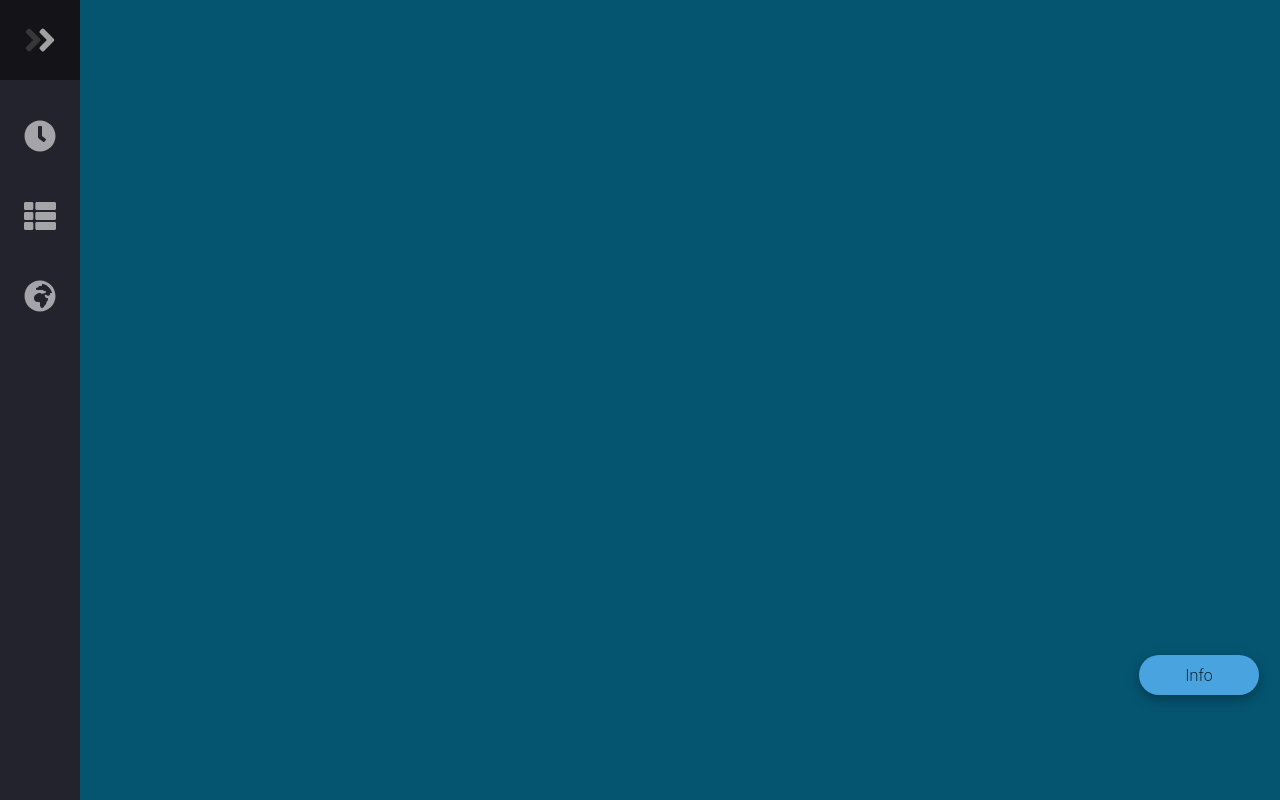
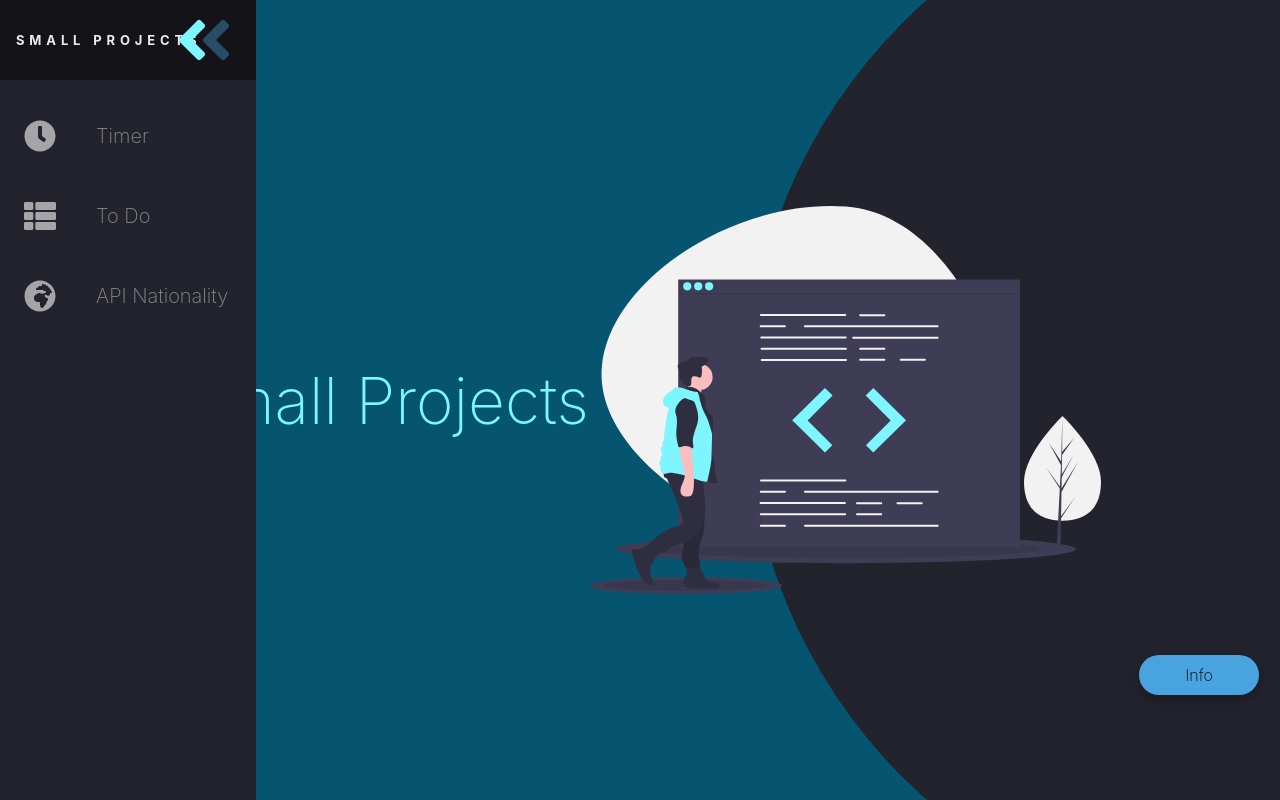
Before and after one commit to MVikis/Small-Projects, a React (Create React App) app: page /Small-Projects/timer in a window 1280 px wide. Built offline with nearby package versions, Linux system fonts and the light colour scheme.

Commit message:
Changed design of home page

```diff
--- a/src/App.js
+++ b/src/App.js
@@ -13,6 +13,7 @@ import Info from './components/Universal/Info';
 
 
 
+
 library.add( faThList, faClock, faPlusCircle, faCheckCircle, faMinusCircle, faGlobeAfrica, faCalendarDay)
 
 function App() {
@@ -22,7 +23,7 @@ function App() {
     <Nav/>
       <header className="App-header">
 
-       <Route path="/smallprojects" component={Home}/>
+       <Route path="/Small-Projects" component={Home}/>
       <Route path="/timer" component={TimerApp}/>
       <Route path="/todo" component={ToDoApp}/>
       <Route path="/api" component={APIApp}/>
--- a/src/Nav.js
+++ b/src/Nav.js
@@ -8,7 +8,7 @@ export default function Nav(){
   <nav className="navbar">
     <ul className="navbar-nav">
       <li className="logo">
-      <Link className="nav-link" to="/smallprojects">
+      <Link className="nav-link" to="/Small-Projects">
           <span className="link-text logo-text">Small Projects</span>
           <svg
             aria-hidden="true"
--- a/src/components/API/APIApp.js
+++ b/src/components/API/APIApp.js
@@ -33,7 +33,7 @@ const ReturnFlag=(country)=>{
 }
 console.log(data)
     return(
-        <div className="overlay">
+        <div id="api" className="overlay">
             <h3 >Name Nationalize</h3>
            <Form AddItem={Get}/>
 
--- a/src/components/API/Card-style.css
+++ b/src/components/API/Card-style.css
@@ -22,7 +22,7 @@
     transition: 0.5s ease-in-out;
 }
 
-img{
+#api>img{
     z-index: 2;
     position: absolute;
     height: 80px;
--- a/src/components/ToDoApp/ToDo.css
+++ b/src/components/ToDoApp/ToDo.css
@@ -24,8 +24,8 @@ transition: 1s ease;
     top: -10px;
     right: -10px;
     cursor: pointer;
-    height: 5vh;
-    width: 5vh;
+    height: 40px;
+    width: 40px;
 }
 .done-items svg path{
 
--- a/src/components/Universal/Home.js
+++ b/src/components/Universal/Home.js
@@ -1,15 +1,16 @@
 import React from 'react'
-import { FontAwesomeIcon } from '@fortawesome/react-fontawesome'
+import Svg from './Small-Projects.svg'
 
 export default function Home(){
     return(
-        <div style={{height:'100vh', justifyContent:'flex-start'}} className="overlay">
+        <div style={{height:'100vh', justifyContent:'center', flexDirection:'row'}} className="overlay flex">
+             <h3 className="home-title fa-primary" >Small Projects</h3>
+                 <img className="home-icon" src={Svg} />
              <div className="home-circle">
-                <FontAwesomeIcon   className="fa-primary home-icon" icon="clock"/>
-                <FontAwesomeIcon   className="fa-primary home-icon"  icon="th-list"/>
-                <FontAwesomeIcon  className="fa-primary home-icon" icon="globe-africa"/>
+
+
             </div>
-               <h3 style={{fontSize:'10vh',margin:'0'}}>Small Projects</h3>
+
 
         </div>
     )
--- a/src/style.css
+++ b/src/style.css
@@ -28,29 +28,36 @@
     font-weight: 200;
   }
   .home-circle{
-    overflow: hidden;
+
     background-color: var(--bg-primary);
-    position: relative;
+    position: absolute;
+    right: 0;
     width: 100%;
-    min-width: 400px;
-    clip-path: circle(50% at 50% -27%);
-    height: 35vh;
+    clip-path: circle(50% at 100% 50% );
+    height: 100vh;
+    z-index: 1;
 
   }
+  .home-title{
+    font-size: 5vw;
+    margin:0;
+    position: relative;
+    z-index: 3;
+  }
   .home-icon{
-    padding:2vh;
-      bottom: -5vh;
+    z-index: 2;
+     width: 40vw;
     position: relative;
     animation: icon-animation 2s ease-in-out;
     transition-delay: 1s;
     animation-iteration-count: initial;
-    font-size: 15vw;
+    height: auto;
   }
   @keyframes icon-animation {
-    from {padding:6vh;
-      bottom: -20vh;}
-    to {padding:2vh;
-      bottom: -5vh;}
+    from {
+      right: -80vh;}
+    to {
+      right: 0;}
   }
   .flex{
     flex-wrap: wrap;
@@ -68,7 +75,7 @@
   }
 
   body::-webkit-scrollbar-thumb {
-    background: #6649b8;
+    background: #7ef6ff;
   }
 
   main {
@@ -130,6 +137,7 @@
 
   .fa-primary {
     color: #7ef6ff;
+
   }
 
   .fa-secondary {
@@ -181,6 +189,12 @@
       bottom: 0;
       width: 100vw;
       height: 5rem;
+    }
+    .home-title{
+      font-size: 50px;
+    }
+    .home-icon{
+      width: 300px;
     }
 
     .logo {
@@ -241,6 +255,7 @@
 
 
 .row{
+  justify-content: center;
     display: inline-flex;
     flex-direction: row;
     flex-wrap: wrap;
```
Also changed, not shown: src/components/Universal/Small-Projects.svg (added), 1 other file (tests, documents, lock files or other folders).
